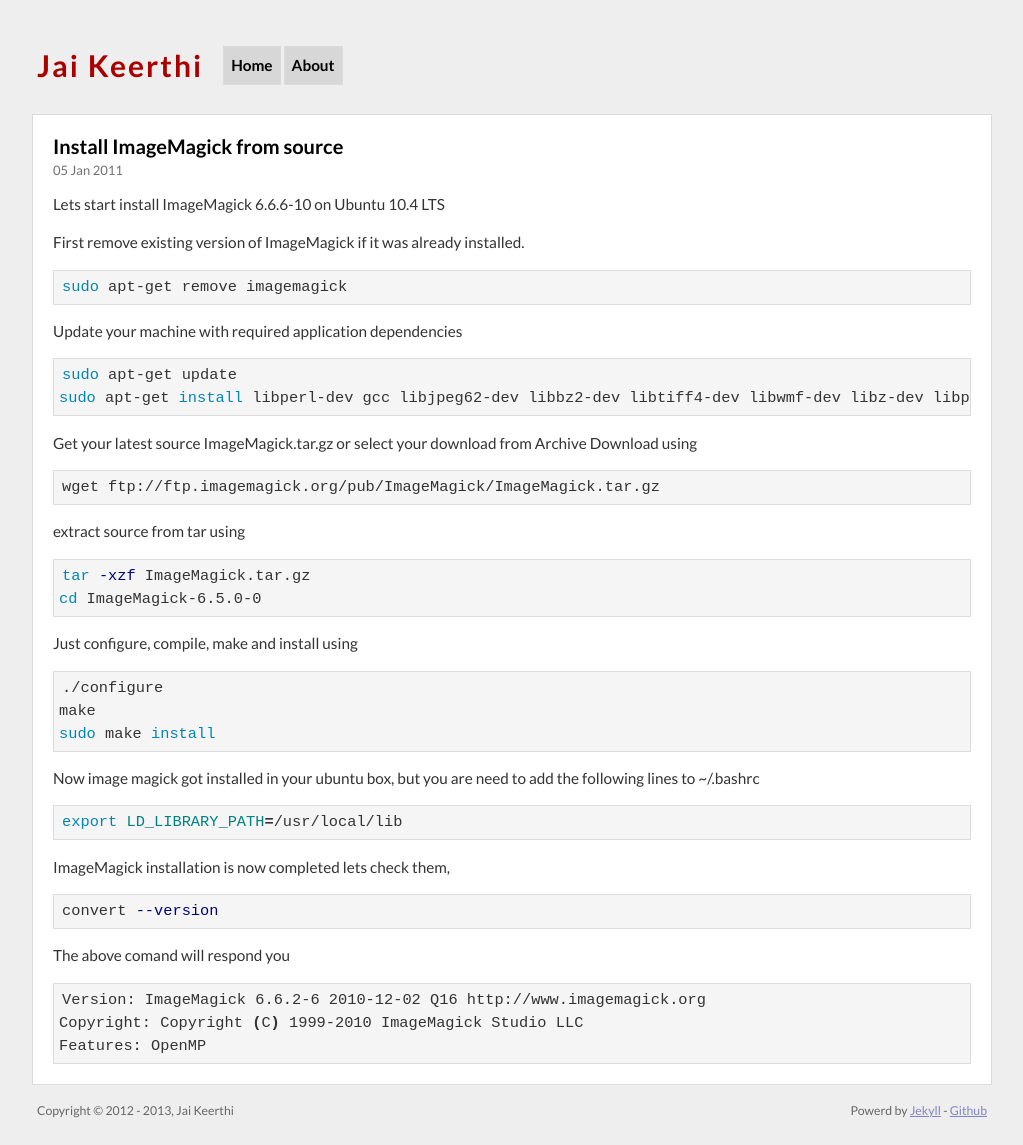
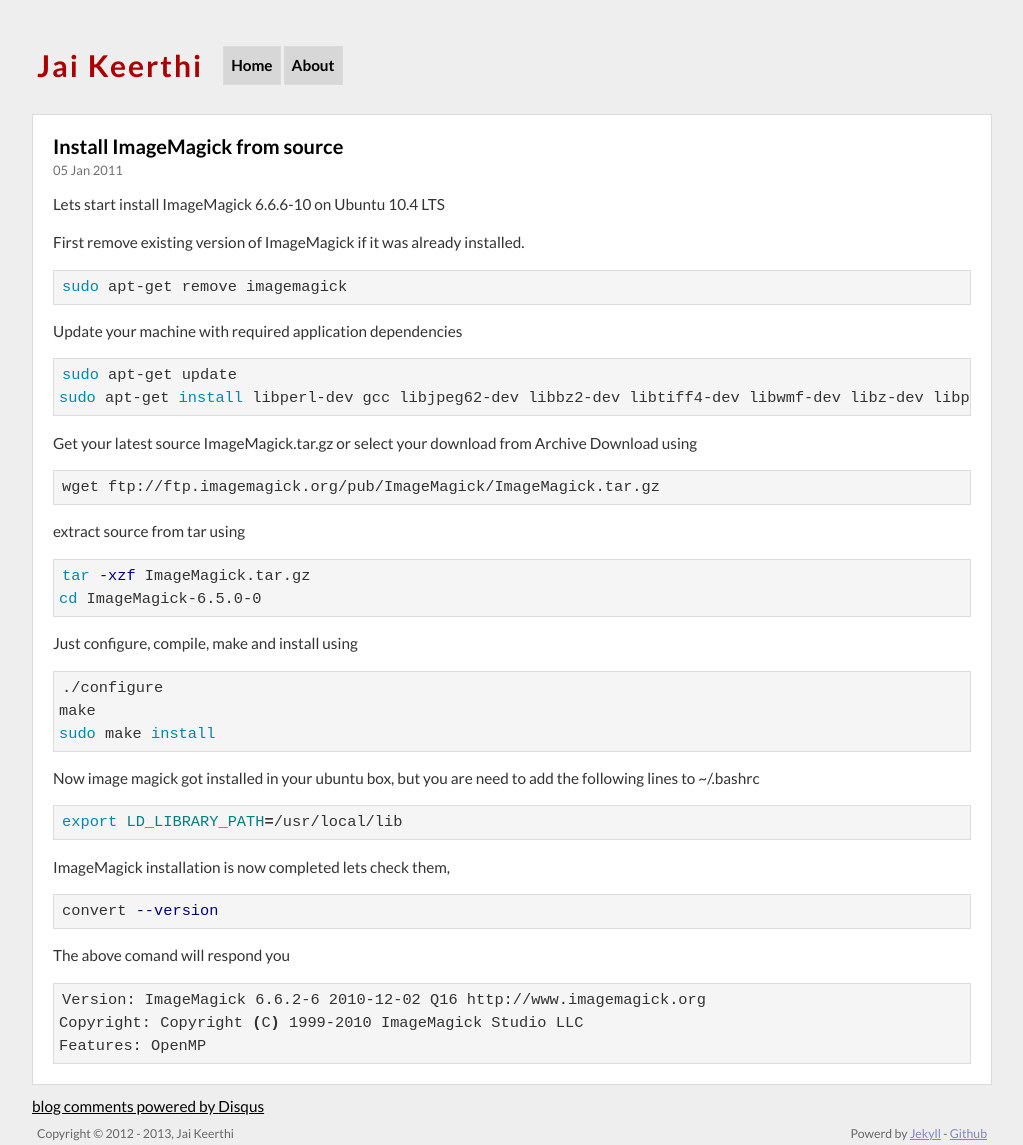
Before and after one commit to kjaikeerthi/kjaikeerthi.github.io, a Jekyll site: the page built from _posts/2011-01-05-install-image-magick-from-source.markdown, in a window 1280 px wide. Shown: the whole page, without its empty margins (128-1151 px from the left). Built offline with Jekyll 4.4.1, drawn with Linux system fonts in a browser that asks for light colours; Markdown is read by kramdown in place of the engine named in the settings; comment, search, counter and statistics services are not loaded; before the commit the page ends 1122 px from its top, so only the background shows below that; part of the change alters nothing that is shown.

```diff
--- /dev/null
+++ b/_includes/analytics.html
@@ -0,0 +1,14 @@
+<script type="text/javascript">
+
+  var _gaq = _gaq || [];
+  _gaq.push(['_setAccount', 'UA-23544372-1']);
+  _gaq.push(['_setCustomVar', 1, 'user-name', 'Jai Keerthi', 2]);
+  _gaq.push(['_setVar', 'Jai Keerthi']);
+  _gaq.push(['_trackPageview']);
+  (function() {
+    var ga = document.createElement('script'); ga.type = 'text/javascript'; ga.async = true;
+    ga.src = ('https:' == document.location.protocol ? 'https://ssl' : 'http://www') + '.google-analytics.com/ga.js';
+    var s = document.getElementsByTagName('script')[0]; s.parentNode.insertBefore(ga, s);
+  })();
+
+</script>
--- a/_layouts/default.html
+++ b/_layouts/default.html
@@ -41,7 +41,6 @@
             </div>
 
             {{ content }}
-
             <div class="footer">
               <div class="contact" style="width:100%">
                 <p style="margin:0;float:left;width:100%;">
@@ -56,6 +55,6 @@
             </div>
           </div>
         </div> <!-- /container -->
-
+        {% include analytics.html %}
     </body>
 </html>
--- a/_layouts/post.html
+++ b/_layouts/post.html
@@ -9,3 +9,15 @@ layout: default
     {{ content }}
   </div>
 </div>
+
+<div class="comments" style="clear:both">
+  <div id="disqus_thread"></div>
+  <script type="text/javascript" src="http://disqus.com/forums/kjaikeerthi/embed.js">
+  </script>
+  <noscript>
+    <a href="http://kjaikeerthi.disqus.com/?url=ref">View the discussion thread.</a>
+  </noscript>
+  <a href="http://disqus.com" class="dsq-brlink">
+    blog comments powered by <span class="logo-disqus">Disqus</span>
+  </a>
+</div>
```
